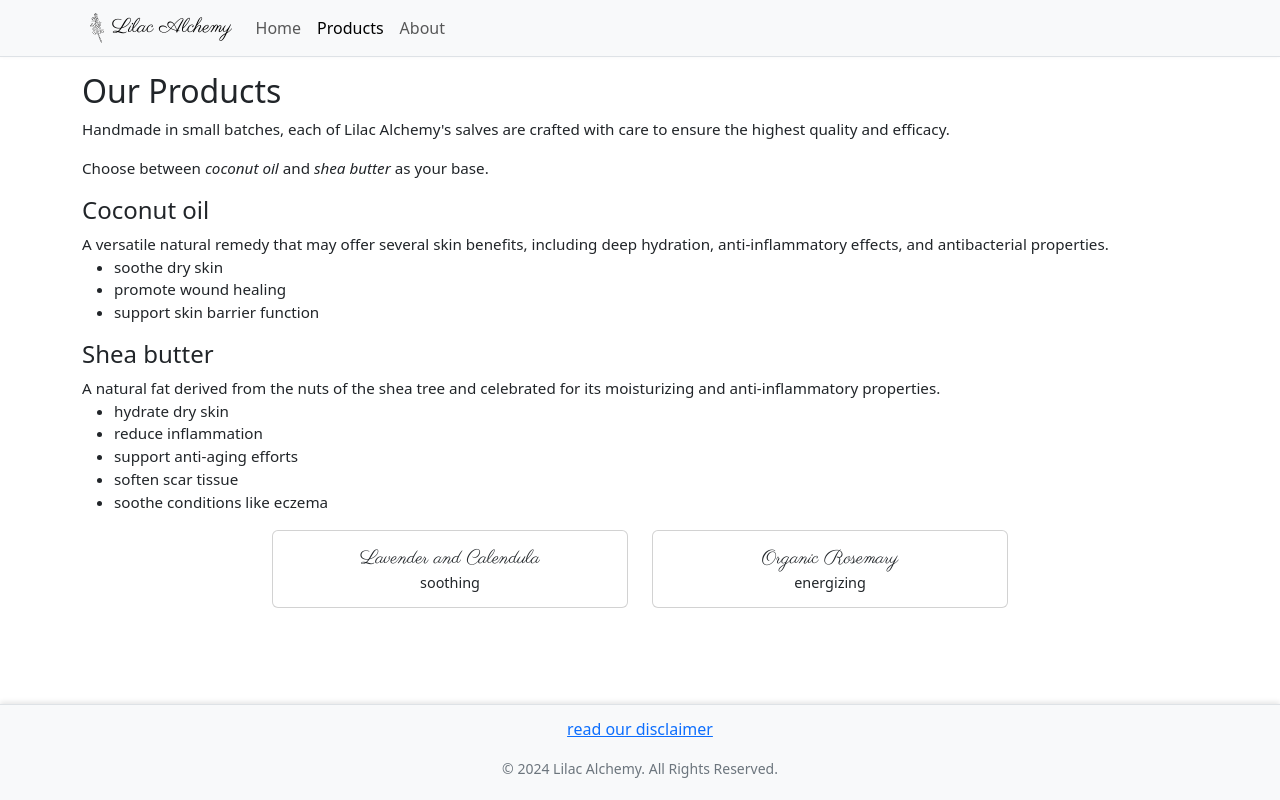
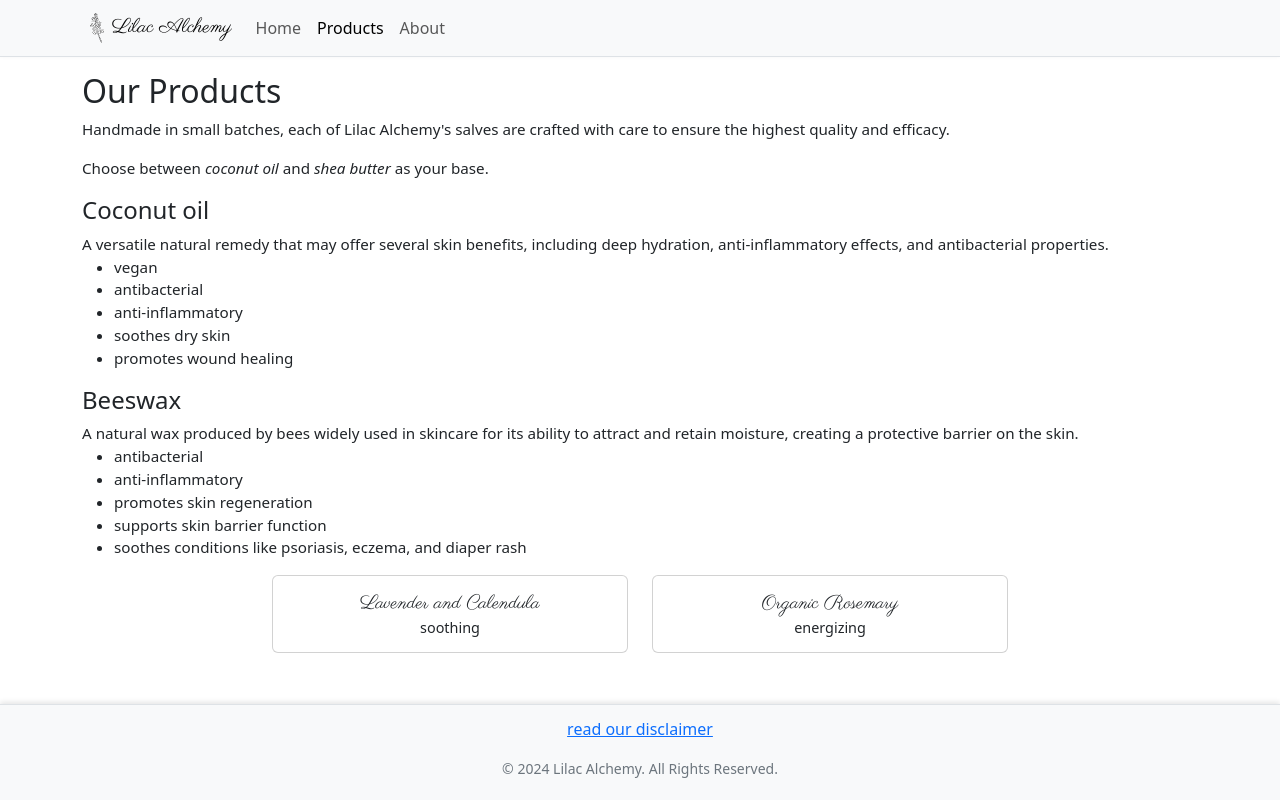
Before and after one commit to GNikroo/lilac-alchemy, a React (Create React App) app in the folder lilac-alchemy/: page /products in a window 1280 px wide. Built offline with nearby package versions, Linux system fonts and the light colour scheme; a web font is replaced by a local one.

Commit message:
Replace mentions of shea butter with Beeswax and differentiate between vegan and nonvegan options

```diff
--- a/lilac-alchemy/src/components/Products.js
+++ b/lilac-alchemy/src/components/Products.js
@@ -36,21 +36,24 @@ function Products() {
         including deep hydration, anti-inflammatory effects, and antibacterial
         properties.
         <ul>
-          <li>soothe dry skin</li>
-          <li>promote wound healing</li>
-          <li>support skin barrier function</li>
+          <li>vegan</li>
+          <li>antibacterial</li>
+          <li>anti-inflammatory</li>
+          <li>soothes dry skin</li>
+          <li>promotes wound healing</li>
         </ul>
       </p>
-      <h4>Shea butter</h4>
+      <h4>Beeswax</h4>
       <p>
-        A natural fat derived from the nuts of the shea tree and celebrated for
-        its moisturizing and anti-inflammatory properties.
+        A natural wax produced by bees widely used in skincare for its ability
+        to attract and retain moisture, creating a protective barrier on the
+        skin.
         <ul>
-          <li>hydrate dry skin</li>
-          <li> reduce inflammation</li>
-          <li> support anti-aging efforts </li>
-          <li>soften scar tissue</li>
-          <li>soothe conditions like eczema</li>
+          <li>antibacterial</li>
+          <li>anti-inflammatory</li>
+          <li>promotes skin regeneration</li>
+          <li>supports skin barrier function</li>
+          <li>soothes conditions like psoriasis, eczema, and diaper rash</li>
         </ul>
       </p>
       <Row className="justify-content-center">
```
